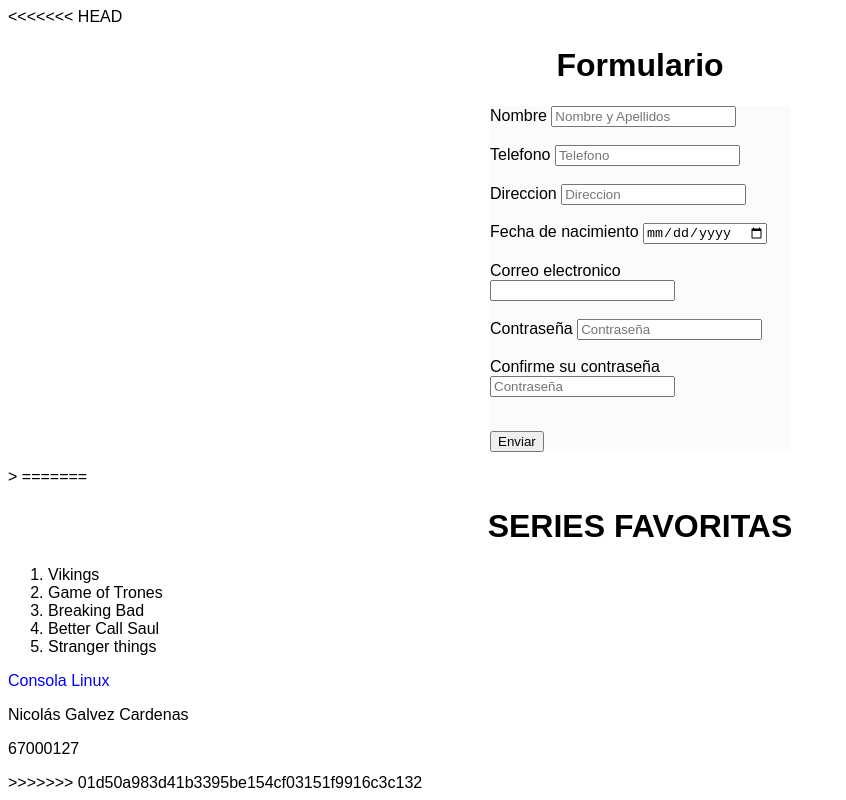
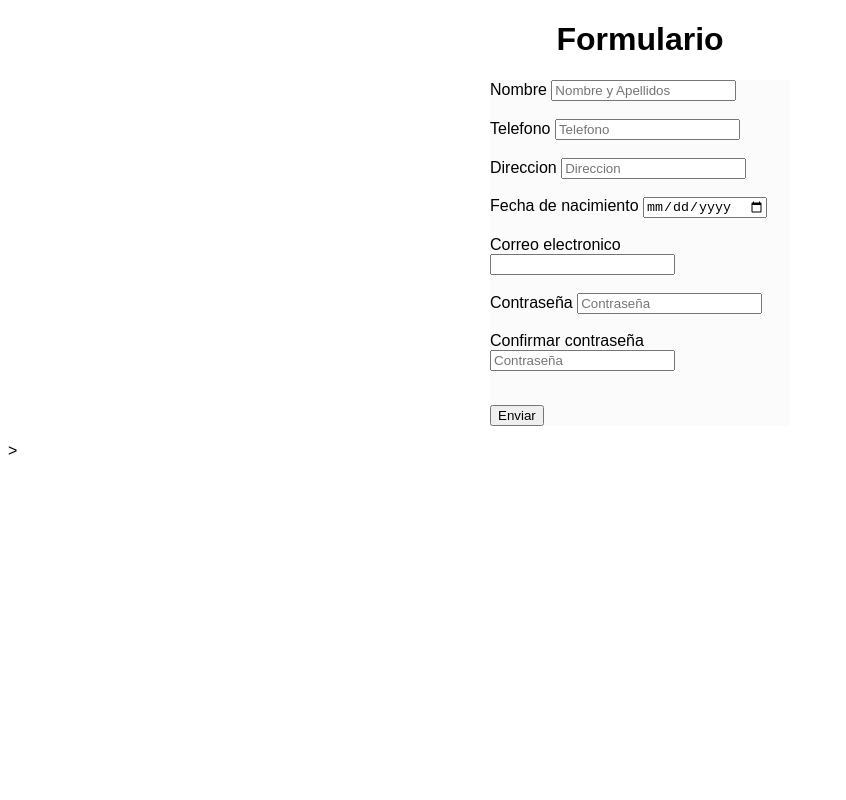
Before and after one commit to Nicolas200319/WEB, a plain HTML site: page index.html in a window 1280 px wide. Shown: the whole page, without its empty margins (0-846 px from the left). Drawn offline with Linux system fonts and the light colour scheme.

Commit message:
correccion

```diff
--- a/index.html
+++ b/index.html
@@ -8,7 +8,6 @@
 </head>
 <link rel="stylesheet" href="index.css">
 <body>
-<<<<<<< HEAD
     <h1>Formulario</h1>
 
     <form action="" method="get">
@@ -50,7 +49,7 @@
     </label>
 
     <label for="Confirmacion contraseña">
-        <span>Confirme su contraseña</span>
+        <span>Confirmar contraseña</span>
         <input type="password" id="Confirmacion Contraseña" placeholder="Contraseña" required>
         <br> </br>
     </label>
@@ -61,18 +60,5 @@
     </form>>
     </body>
     <link rel="stylesheet" href="Estilos.css">
-=======
-    <h1>SERIES FAVORITAS</h1>
-    <OL>
-        <li>Vikings</li>
-        <li>Game of Trones</li>
-        <li>Breaking Bad</li>
-        <li>Better Call Saul</li>
-        <li>Stranger things</li>
-    </OL>
-    <p class=titulo1>Consola Linux</p>
-    <p>Nicolás Galvez Cardenas</P>
-    <p>67000127</p>
->>>>>>> 01d50a983d41b3395be154cf03151f9916c3c132
 </body>
 </html>
```
